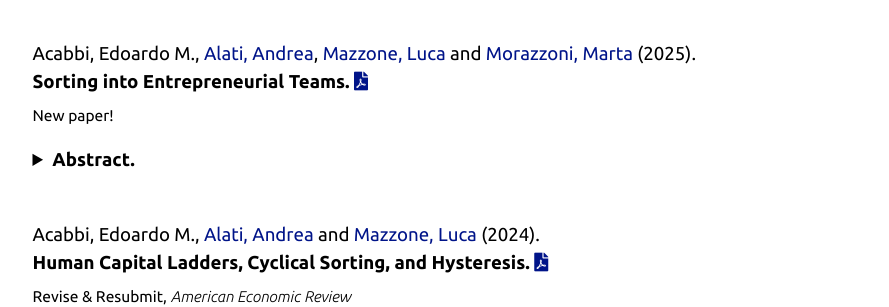
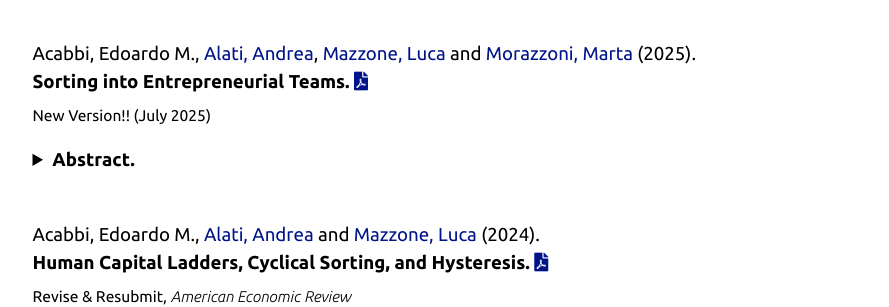
Before and after one commit to eacabbi/eacabbi.github.io, a Jekyll site: the page built from index.md, in a window 1280 px wide and 900 px high, scrolled down 1344 px. Shown: the part 153-460 px from the top of the window, without its empty margins (195-1084 px from the left). Built offline with Jekyll 4.4.1, drawn with Linux system fonts in a browser that asks for light colours; some web fonts are replaced.

Commit message:
update AAMM aggiornato

```diff
--- a/index.md
+++ b/index.md
@@ -53,7 +53,7 @@ We document the consequences of losing a job across countries using a harmonized
 <br>
 Acabbi, Edoardo M., <a href="https://andrealati.github.io"> Alati, Andrea</a>, <a href="https://lucamazzone.github.io/"> Mazzone, Luca</a> and <a href="https://martamorazzoni.weebly.com/"> Morazzoni, Marta</a> (2025).
 <br>**Sorting into Entrepreneurial Teams.** <a href="{{ site.url }}/docs/AAMM_team.pdf" class="{{ site.pdf_icon }}" title="{{ site.pdf_title }}" id="icon"></a>
-<br> <sub> New paper! </sub>
+<br> <sub> New Version!! (July 2025) </sub>
 
 <details>
 <summary><b> Abstract. </b></summary>
```
Also changed, not shown: 1 other file.
